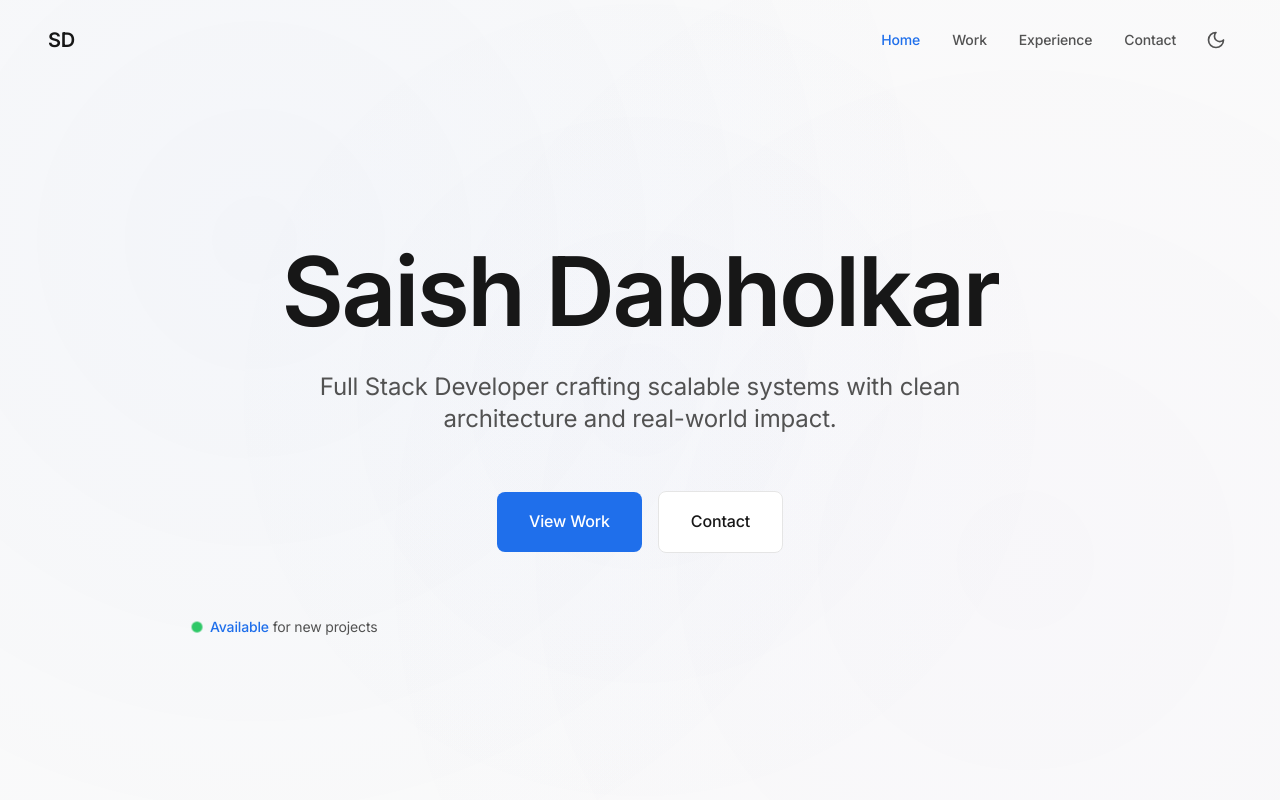
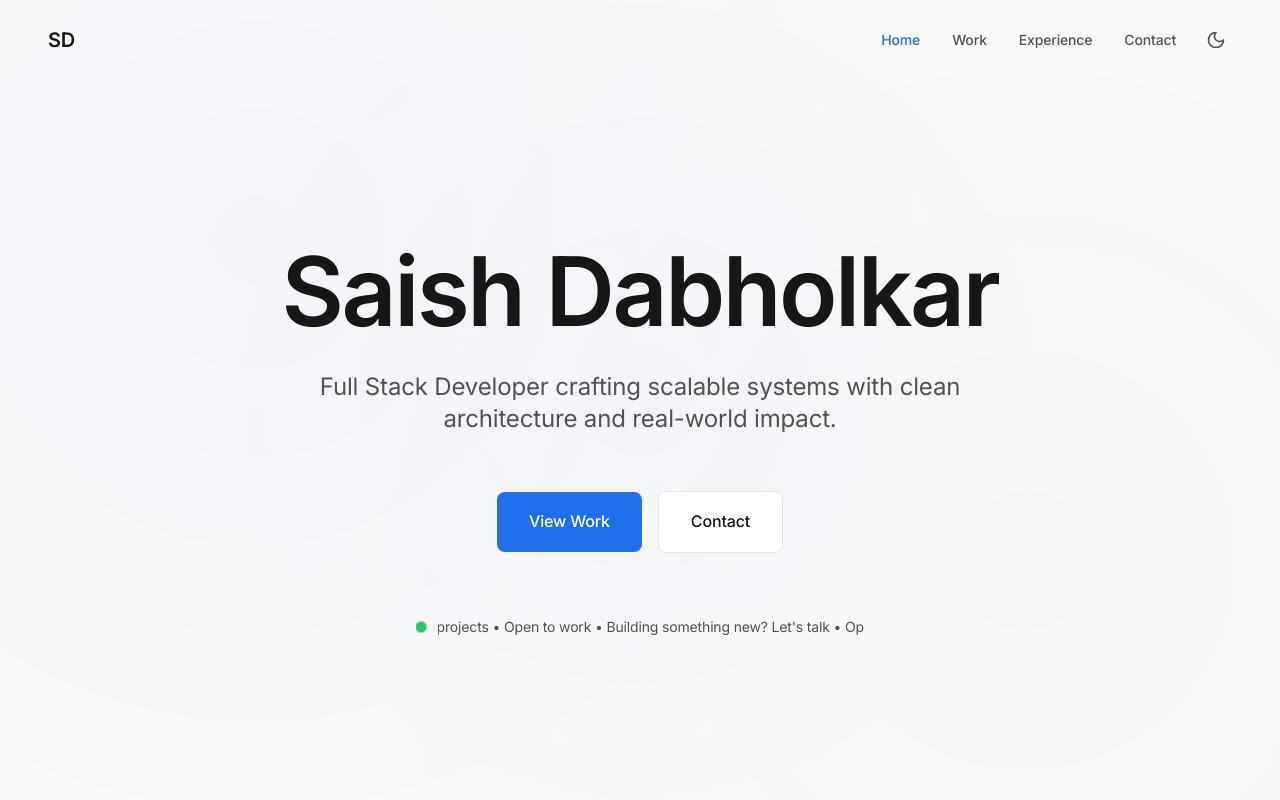
Before and after one commit to nolostra/nolostra, a Next.js app: page /nolostra/ in a window 1280 px wide. Shown: the top 800 px of the page. Built offline with nearby package versions, Linux system fonts and the light colour scheme.

Commit message:
Darken grid and add creative scrolling text animation for status indicator

```diff
--- a/app/globals.css
+++ b/app/globals.css
@@ -55,13 +55,13 @@ body {
 :root {
   /* Light mode - use subtle blue-gray for visibility */
   --grid-color: #2563eb;
-  --grid-opacity: 0.08;
+  --grid-opacity: 0.15;
 }
 
 .dark {
   /* Dark mode - subtle blue gradient grid color */
   --grid-color: #1f6feb;
-  --grid-opacity: 0.08;
+  --grid-opacity: 0.12;
 }
 
 h1, h2, h3, h4, h5, h6 {
@@ -163,10 +163,10 @@ body::after {
 /* Keep grid visible on mobile but with reduced opacity for readability */
 @media (max-width: 640px) {
   body::before {
-    opacity: calc(var(--grid-opacity) * 0.6);
+    opacity: calc(var(--grid-opacity) * 0.8);
   }
   body::after {
-    opacity: 0.6;
+    opacity: 0.7;
   }
 }
 
--- a/components/StatusIndicator.tsx
+++ b/components/StatusIndicator.tsx
@@ -3,23 +3,53 @@
 import { motion } from 'framer-motion'
 
 export default function StatusIndicator() {
+  const messages = [
+    'Available for new projects',
+    'Open to work',
+    'Building something new? Let\'s talk',
+    'Open to opportunities',
+  ]
+
+  const scrollingText = messages.join(' • ') + ' • '
+
   return (
-    <div className="flex items-center gap-2 text-sm">
+    <div className="relative overflow-hidden w-full max-w-md mx-auto">
+      <div className="flex items-center gap-3">
         <motion.div
           animate={{
-          opacity: [0.4, 1, 0.4],
-          scale: [1, 1.1, 1],
+            opacity: [0.6, 1, 0.6],
+            scale: [1, 1.15, 1],
           }}
           transition={{
             duration: 2,
             repeat: Infinity,
             ease: 'easeInOut',
           }}
-        className="w-2.5 h-2.5 rounded-full bg-green-500"
+          className="w-2.5 h-2.5 rounded-full bg-green-500 flex-shrink-0"
         />
-      <span className="text-text-secondary">
-        <span className="text-accent font-medium">Available</span> for new projects
+
+        <div className="overflow-hidden flex-1">
+          <motion.div
+            animate={{
+              x: ['0%', '-50%'],
+            }}
+            transition={{
+              duration: 25,
+              repeat: Infinity,
+              ease: 'linear',
+            }}
+            className="flex whitespace-nowrap"
+            style={{ width: '200%' }}
+          >
+            <span className="text-sm text-text-secondary inline-block">
+              {scrollingText}
             </span>
+            <span className="text-sm text-text-secondary inline-block">
+              {scrollingText}
+            </span>
+          </motion.div>
+        </div>
+      </div>
     </div>
   )
 }
```
Lines whose indentation alone changed are shown as unchanged.
